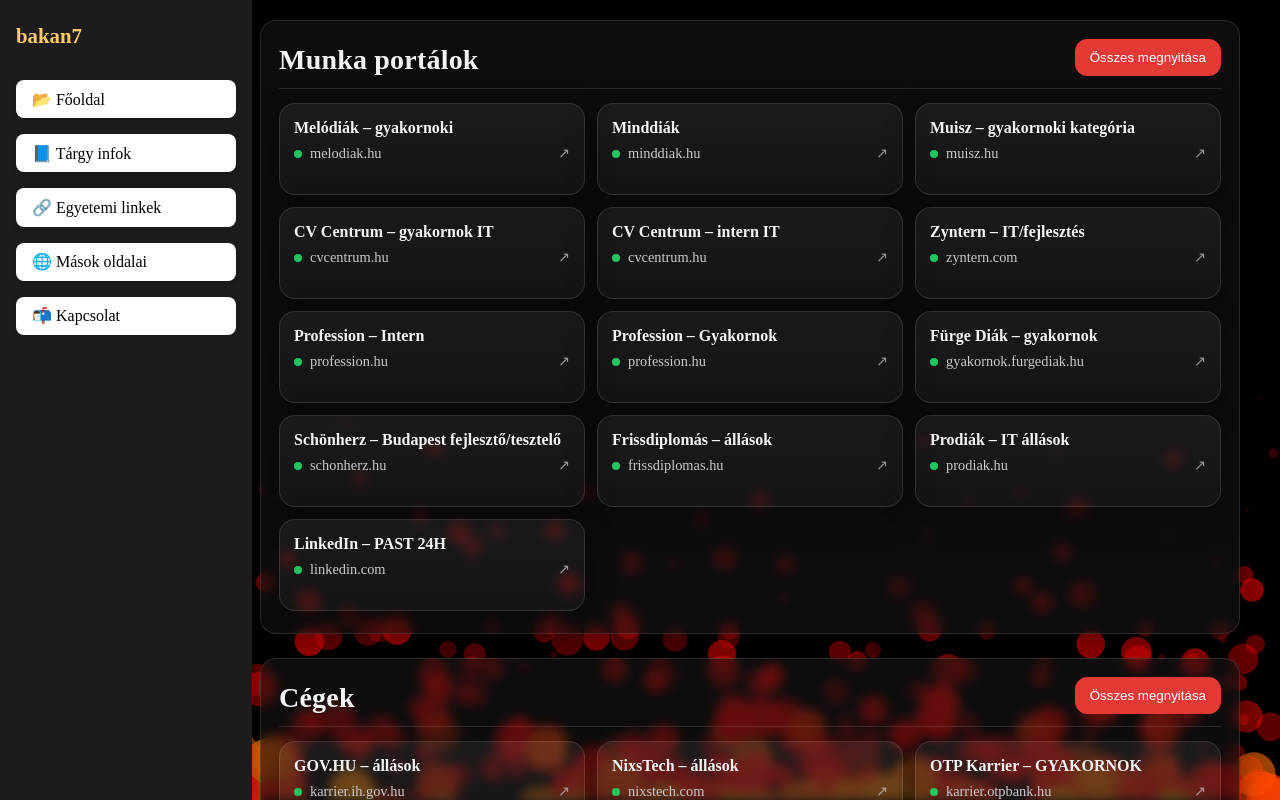
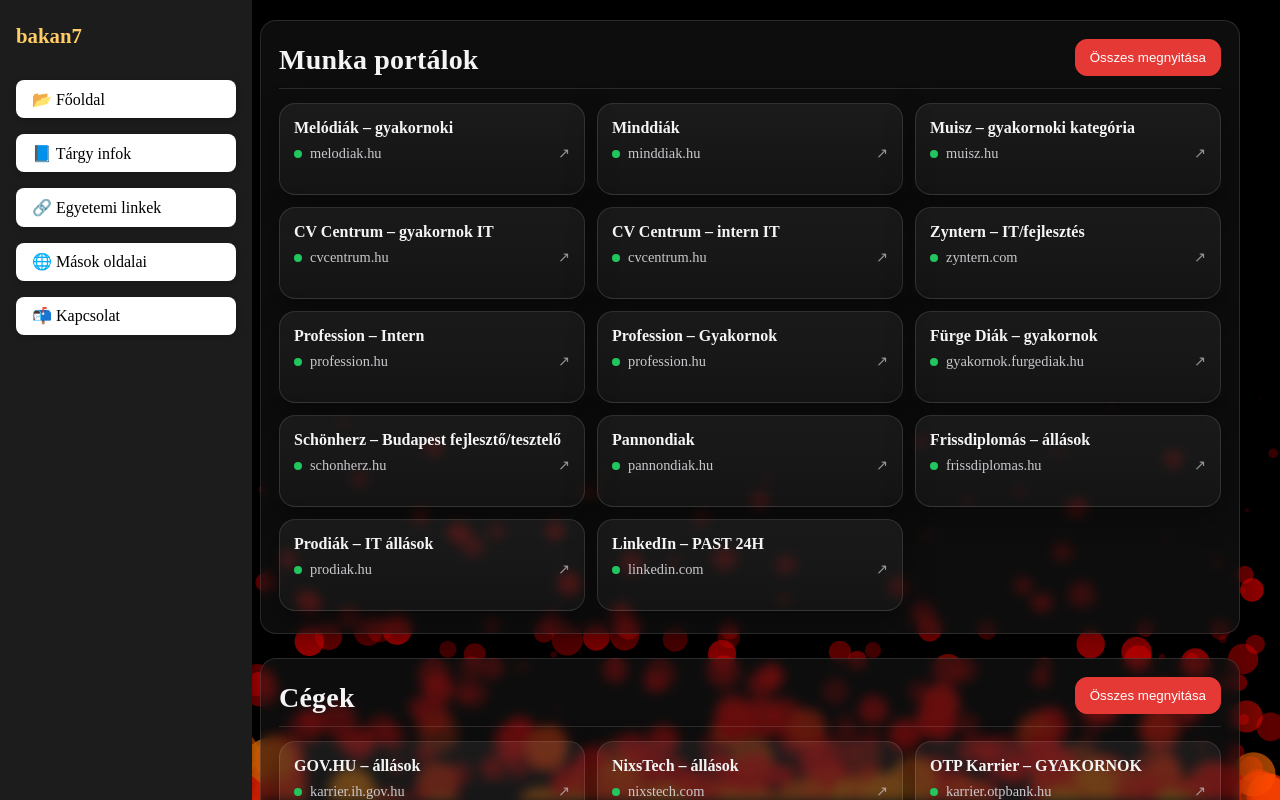
Before and after one commit to Andrssss/MyWebsite, a React (Vite) app: page /gyakornoki_poziciok in a window 1280 px wide. Shown: the top 800 px of the page. Built offline with nearby package versions, Linux system fonts and the light colour scheme.

Commit message:
new link

```diff
--- a/src/LinksLauncher.jsx
+++ b/src/LinksLauncher.jsx
@@ -11,6 +11,7 @@
   { label: 'Profession – Gyakornok', url: 'https://www.profession.hu/allasok/it-uzemeltetes-telekommunikacio/1,25,0,gyakornok' },
   { label: 'Fürge Diák – gyakornok', url: 'https://gyakornok.furgediak.hu/allasok?statikusmunkakor=7' },
   { label: 'Schönherz – Budapest fejlesztő/tesztelő', url: 'https://schonherz.hu/diakmunkak/budapest/fejleszto---tesztelo' },
+  { label: 'Pannondiak ', url: 'https://pannondiak.hu/jobs/?category%5B%5D=250&category%5B%5D=1845&category%5B%5D=1848' },
   { label: 'Frissdiplomás – állások', url: 'https://www.frissdiplomas.hu/allasok' },
   { label: 'Prodiák – IT állások', url: 'https://www.prodiak.hu/adverts/it-5980e4975de0fe1b308b460a/osszes/kulfold' },
   { label: 'LinkedIn – PAST 24H', url: 'https://www.linkedin.com/jobs/search/?currentJobId=4194029806&f_E=1%2C2&f_TPR=r86400&geoId=100288700&origin=JOB_SEARCH_PAGE_JOB_FILTER&refresh=true&sortBy=R' }
```
